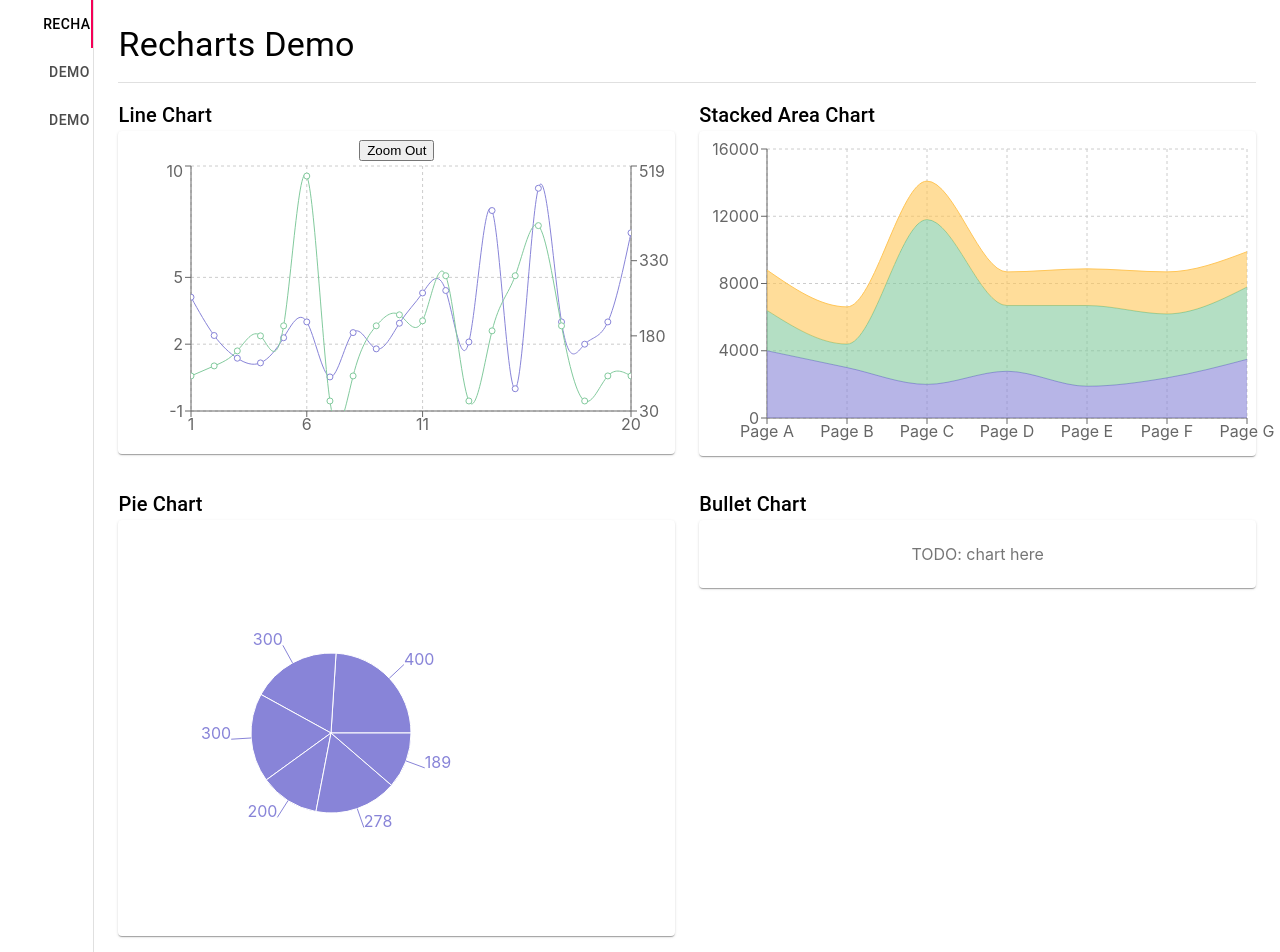
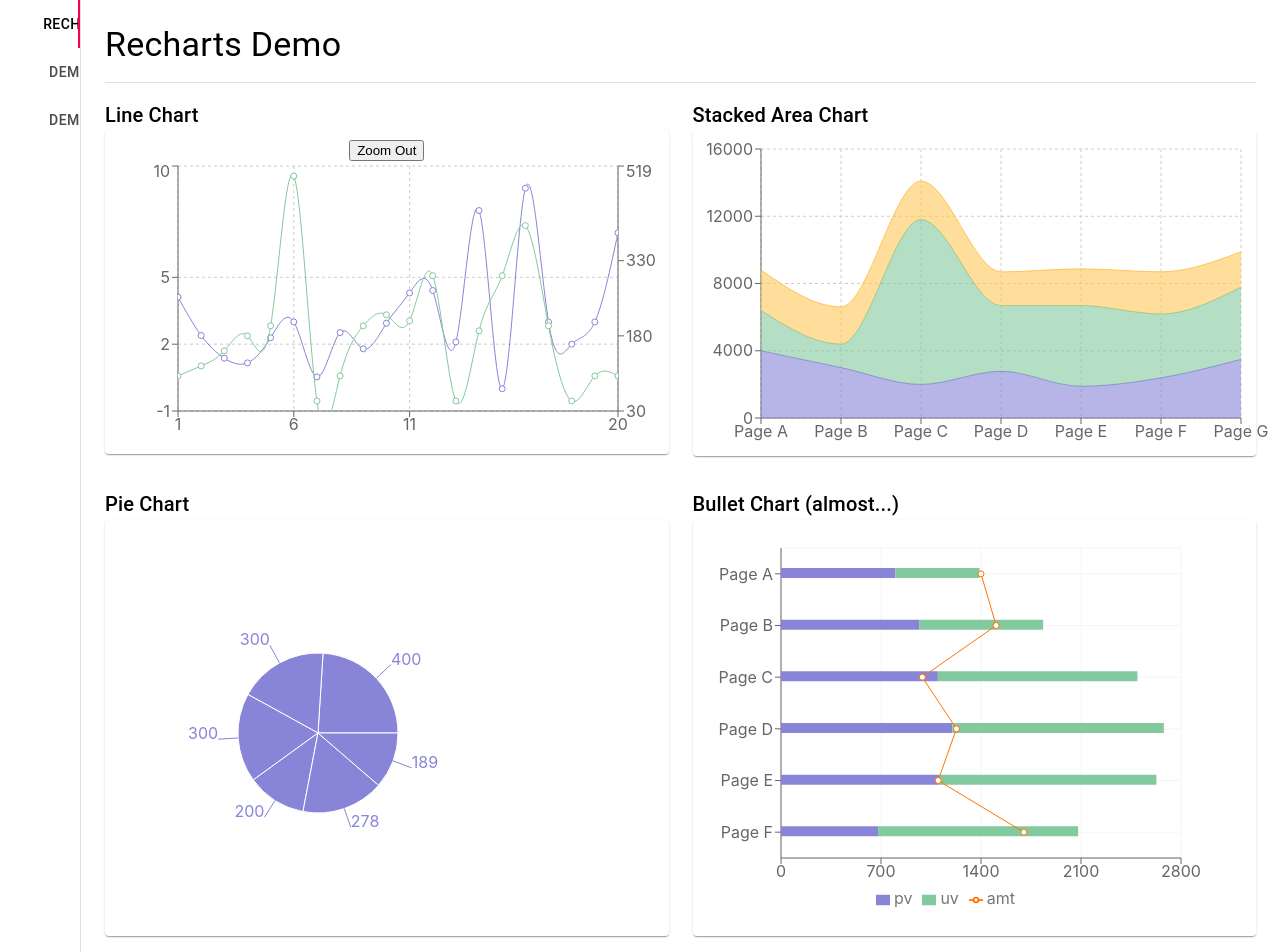
Before and after one commit to ropinheiro/LearningReact, a React (Create React App) app in the folder chart-libs-compare/: page / in a window 1280 px wide. Shown: the top 952 px of the page. Built offline with nearby package versions, Linux system fonts and the light colour scheme.

Commit message:
Chart Libs Compare | Recharts: add (almost) Bullet Chart demo

```diff
--- a/chart-libs-compare/src/demos/demo-recharts.js
+++ b/chart-libs-compare/src/demos/demo-recharts.js
@@ -1,11 +1,14 @@
 import React, { PureComponent } from 'react'
+
 import {
   Area,
   AreaChart,
+  Bar,
   Legend,
   Line,
   LineChart,
   CartesianGrid,
+  ComposedChart,
   Pie,
   PieChart,
   ReferenceArea,
@@ -21,7 +24,11 @@ export default function DemoRecharts () {
     { key: 0, label: 'Line Chart', contents: <DemoLineChart /> },
     { key: 1, label: 'Stacked Area Chart', contents: <DemoStackedAreaChart /> },
     { key: 2, label: 'Pie Chart', contents: <DemoPieChart /> },
-    { key: 3, label: 'Bullet Chart', contents: <DemoBulletChart /> },
+    {
+      key: 3,
+      label: 'Bullet Chart (almost...)',
+      contents: <DemoBulletChart />
+    },
     { key: 4, label: 'Gantt Chart', contents: <DemoGanttChart /> }
   ]
 
@@ -378,8 +385,71 @@ class DemoPieChart extends PureComponent {
 // Bullet Chart
 // ============================================================================
 
-function DemoBulletChart () {
-  return <DemoDefault />
+const dataDemoBulletChart = [
+  {
+    name: 'Page A',
+    uv: 590,
+    pv: 800,
+    amt: 1400
+  },
+  {
+    name: 'Page B',
+    uv: 868,
+    pv: 967,
+    amt: 1506
+  },
+  {
+    name: 'Page C',
+    uv: 1397,
+    pv: 1098,
+    amt: 989
+  },
+  {
+    name: 'Page D',
+    uv: 1480,
+    pv: 1200,
+    amt: 1228
+  },
+  {
+    name: 'Page E',
+    uv: 1520,
+    pv: 1108,
+    amt: 1100
+  },
+  {
+    name: 'Page F',
+    uv: 1400,
+    pv: 680,
+    amt: 1700
+  }
+]
+
+class DemoBulletChart extends PureComponent {
+  render () {
+    return (
+      <ComposedChart
+        layout='vertical'
+        width={500}
+        height={400}
+        data={dataDemoBulletChart}
+        margin={{
+          top: 20,
+          right: 20,
+          bottom: 20,
+          left: 20
+        }}
+      >
+        <CartesianGrid stroke='#f5f5f5' />
+        <XAxis type='number' />
+        <YAxis dataKey='name' type='category' />
+        <Tooltip />
+        <Legend />
+        <Bar dataKey='pv' fill='#8884d8' barSize={10} stackId='stack' />
+        <Bar dataKey='uv' fill='#82ca9d' barSize={20} stackId='stack' />
+        <Line dataKey='amt' stroke='#ff7300' />
+      </ComposedChart>
+    )
+  }
 }
 
 // ============================================================================
```
